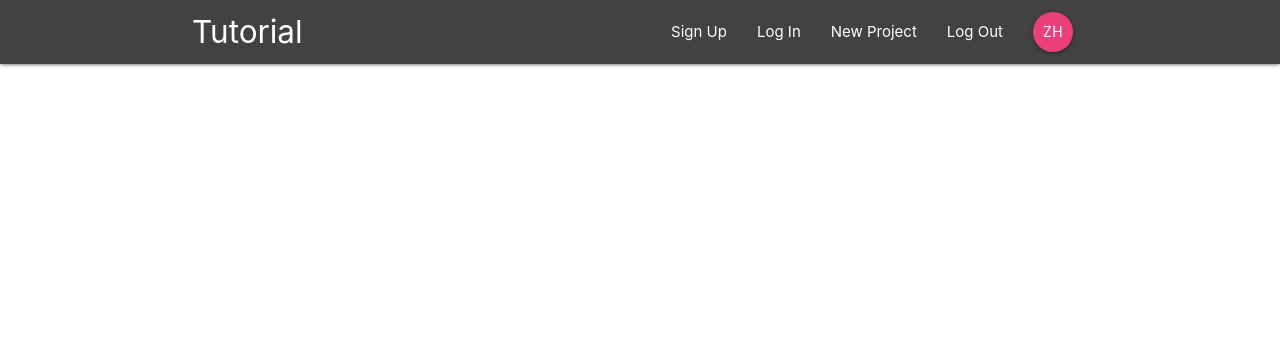
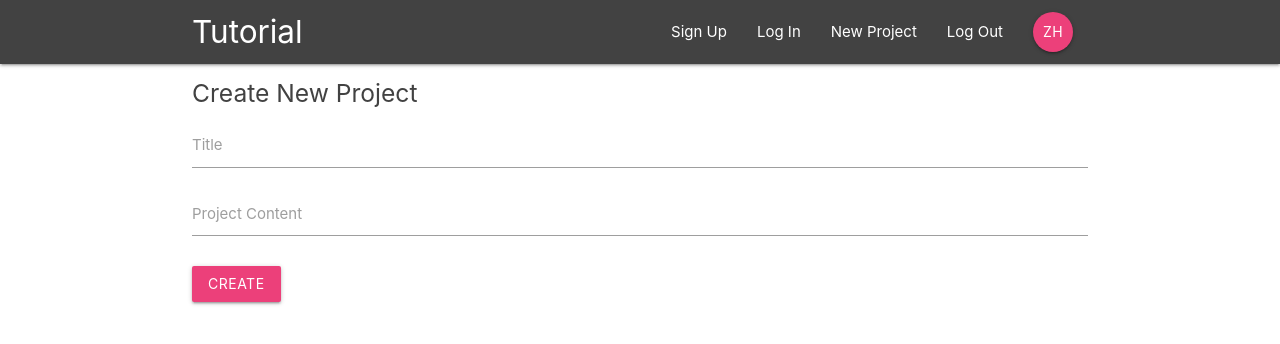
Before and after one commit to hurcs87/react-redux-firebast-tutorial, a React (Create React App) app: page /create in a window 1280 px wide. Shown: the top 344 px of the page. Built offline with nearby package versions, Linux system fonts and the light colour scheme.

Commit message:
end of lesson 9

```diff
--- a/src/App.js
+++ b/src/App.js
@@ -5,6 +5,7 @@
 import ProjectDetails from './components/projects/ProjectDetails';
 import SignIn from './components/auth/SignIn';
 import SignUp from './components/auth/SignUp';
+import CreateProject from './components/projects/CreateProject';
 
 class App extends Component {
   render() {
@@ -17,6 +18,7 @@
             <Route path="/project/:id" component={ProjectDetails} />
             <Route path="/signin" component={SignIn} />
             <Route path="/signup" component={SignUp} />
+            <Route path="/create" component={CreateProject} />
           </Switch>
         </div>
       </BrowserRouter >
--- a/src/components/projects/CreateProject.js
+++ b/src/components/projects/CreateProject.js
@@ -0,0 +1,39 @@
+import React, { Component } from 'react'
+
+class CreateProject extends Component {
+  state = {
+    title: '',
+    content: ''
+  }
+  handleChange = (e) => {
+    this.setState({ [e.target.id]: e.target.value })
+  }
+
+  handleSubmit = (e) => {
+    e.preventDefault();
+    console.log(this.state)
+  }
+
+  render() {
+    return (
+      <div className="container">
+        <form onSubmit={this.handleSubmit} className="white">
+          <h5 className="grey-text text-darken-3">Create New Project</h5>
+          <div className="input-field">
+            <label htmlFor="title">Title</label>
+            <input type="text" id="title" onChange={this.handleChange} />
+          </div>
+          <div className="input-field">
+            <label htmlFor="content">Project Content</label>
+            <textarea id="content" className="materialize-textarea" onChange={this.handleChange}></textarea>
+          </div>
+          <div className="input-field">
+            <button className="btn pink lighten-1 z=depth-0">Create</button>
+          </div>
+        </form>
+      </div>
+    )
+  }
+}
+
+export default CreateProject
```
